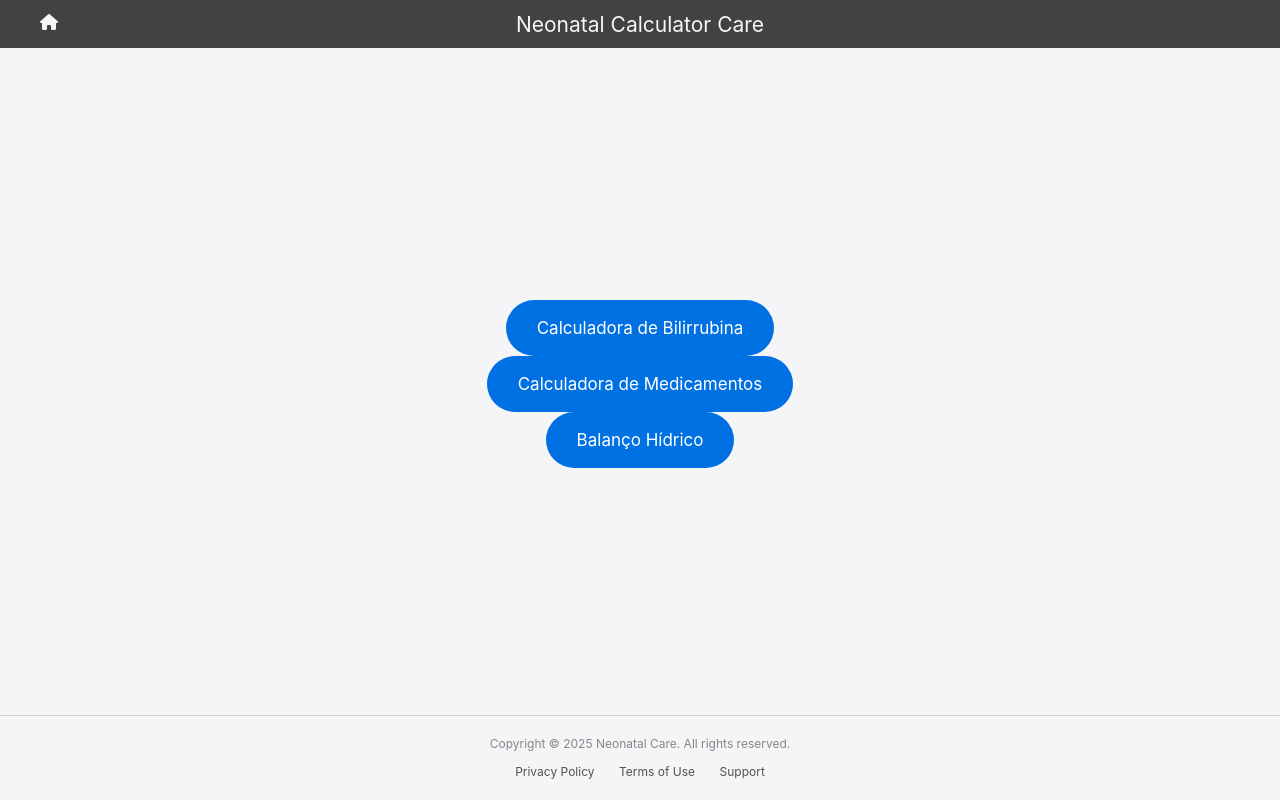
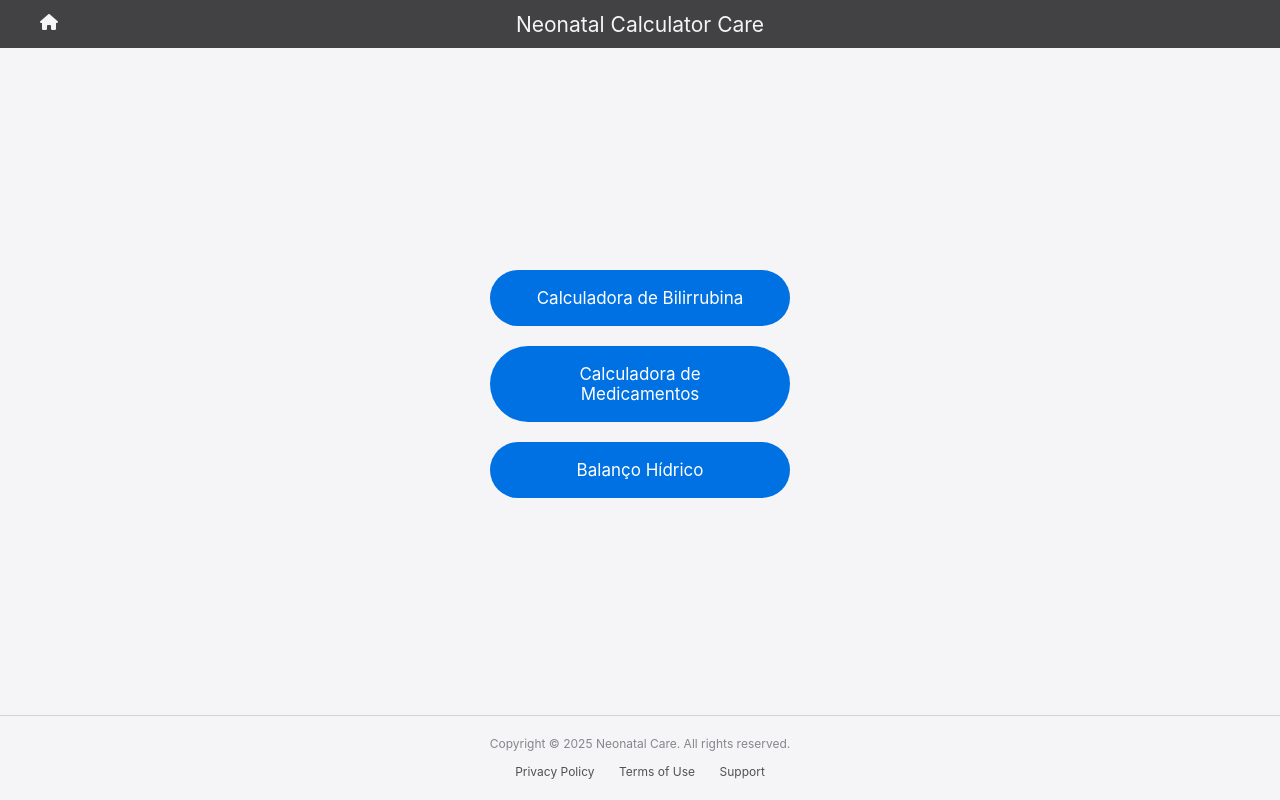
Before and after one commit to marcelosilva2604/Neonatal-Care, a Django app: page / in a window 1280 px wide. Run offline with Django 5.2, Linux system fonts and the light colour scheme.

Commit message:
style: Added consistent button spacing and sizing

```diff
--- a/calculators/static/calculators/css/style.css
+++ b/calculators/static/calculators/css/style.css
@@ -69,6 +69,15 @@
 }
 
 /* Calculator Button Styles */
+.calculator-buttons-container {
+    display: flex;
+    flex-direction: column;
+    gap: 20px;
+    align-items: center;
+    width: 100%;
+    max-width: 400px;
+}
+
 .calculator-button {
     background-color: #0071e3;
     color: white;
@@ -81,6 +90,9 @@
     transition: all 0.3s ease;
     box-shadow: 0 0 1px rgba(0, 0, 0, 0);
     transform: scale(1);
+    width: 300px;
+    text-align: center;
+    display: block;
 }
 
 .calculator-button:hover {
--- a/calculators/templates/calculators/index.html
+++ b/calculators/templates/calculators/index.html
@@ -3,6 +3,7 @@
 {% block title %}Home - Neonatal Calculator Care{% endblock %}
 
 {% block content %}
+<div class="calculator-buttons-container">
     <button class="calculator-button" onclick="window.location.href='{% url 'bilirubin_calculator' %}'">
         Calculadora de Bilirrubina
     </button>
@@ -14,4 +15,5 @@
     <button class="calculator-button" onclick="window.location.href='{% url 'fluid_balance_calculator' %}'">
         Balanço Hídrico
     </button>
+</div>
 {% endblock %}
```
Lines whose indentation alone changed are shown as unchanged.
